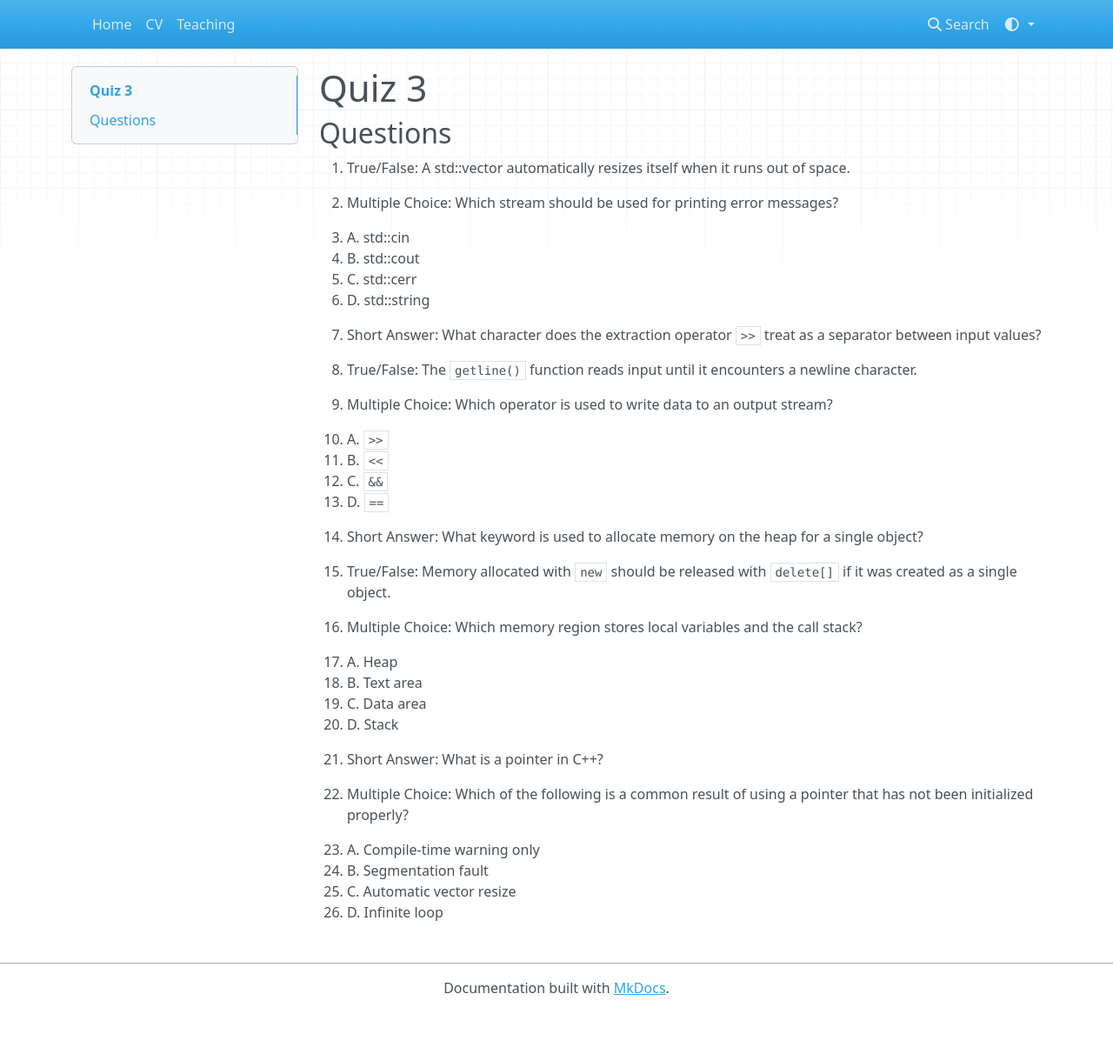
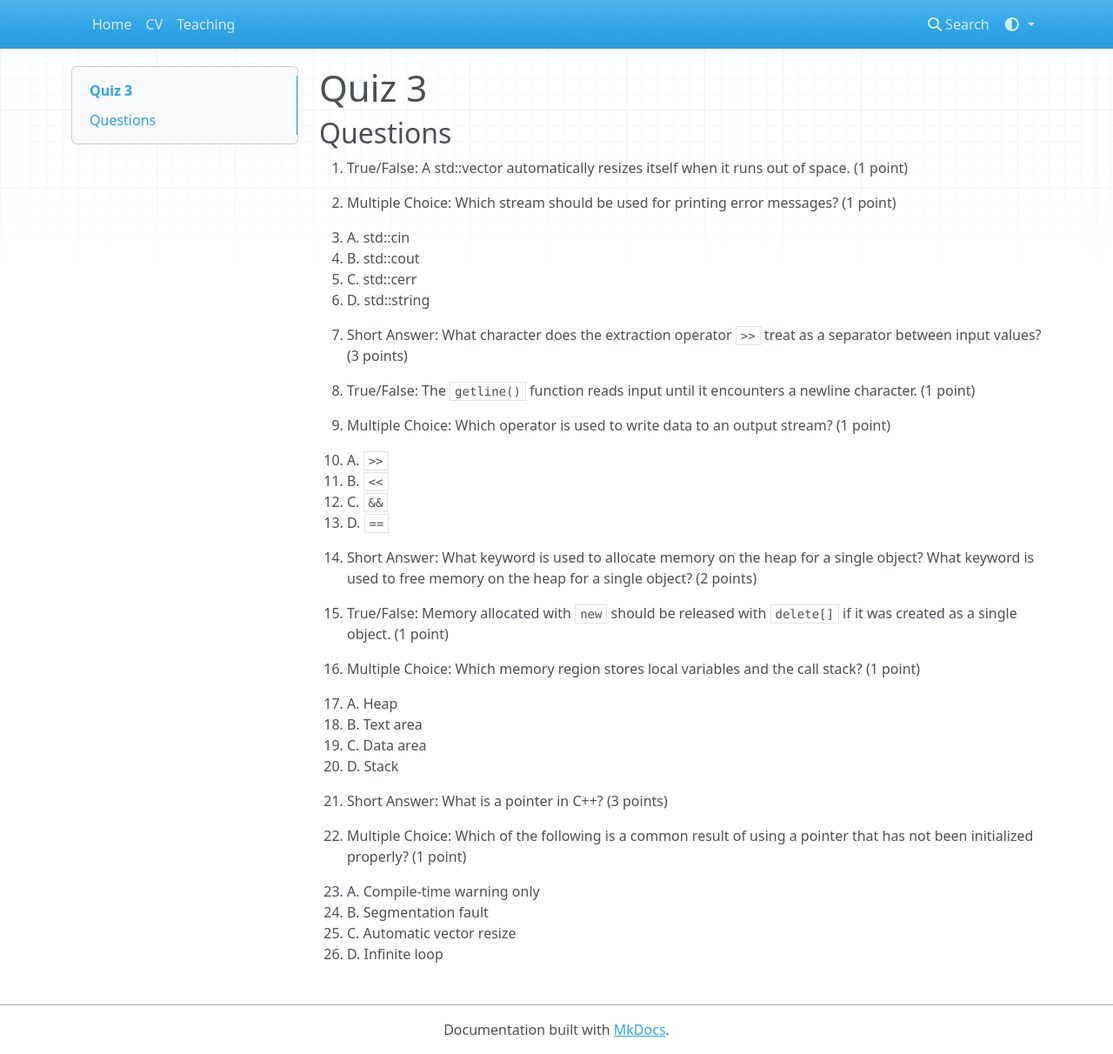
Before and after one commit to jsipahio/jsipahio.github.io, an MkDocs documentation site: the page built from docs/DSA/ch3/quiz3.md, in a window 1280 px wide and 1212 px high. Shown: the whole window at 87% size. Built offline with MkDocs 1.6.1, drawn with Linux system fonts in a browser that asks for light colours; nearby versions of some CDN libraries.

Commit message:
Add quizzes for DSA

```diff
--- a/docs/DSA/ch3/quiz3.md
+++ b/docs/DSA/ch3/quiz3.md
@@ -2,37 +2,37 @@
 
 ## Questions
 
-1. True/False: A std::vector automatically resizes itself when it runs out of space.
+1. True/False: A std::vector automatically resizes itself when it runs out of space. (1 point)
 
-2. Multiple Choice: Which stream should be used for printing error messages?
+2. Multiple Choice: Which stream should be used for printing error messages? (1 point)
    - A. std::cin
    - B. std::cout
    - C. std::cerr
    - D. std::string
 
-3. Short Answer: What character does the extraction operator `>>` treat as a separator between input values?
+3. Short Answer: What character does the extraction operator `>>` treat as a separator between input values? (3 points)
 
-4. True/False: The `getline()` function reads input until it encounters a newline character.
+4. True/False: The `getline()` function reads input until it encounters a newline character. (1 point)
 
-5. Multiple Choice: Which operator is used to write data to an output stream?
+5. Multiple Choice: Which operator is used to write data to an output stream? (1 point)
    - A. `>>`
    - B. `<<`
    - C. `&&`
    - D. `==`
 
-6. Short Answer: What keyword is used to allocate memory on the heap for a single object?
+6. Short Answer: What keyword is used to allocate memory on the heap for a single object? What keyword is used to free memory on the heap for a single object? (2 points)
 
-7. True/False: Memory allocated with `new` should be released with `delete[]` if it was created as a single object.
+7. True/False: Memory allocated with `new` should be released with `delete[]` if it was created as a single object. (1 point)
 
-8. Multiple Choice: Which memory region stores local variables and the call stack?
+8. Multiple Choice: Which memory region stores local variables and the call stack? (1 point)
    - A. Heap
    - B. Text area
    - C. Data area
    - D. Stack
 
-9. Short Answer: What is a pointer in C++?
+9. Short Answer: What is a pointer in C++? (3 points)
 
-10. Multiple Choice: Which of the following is a common result of using a pointer that has not been initialized properly?
+10. Multiple Choice: Which of the following is a common result of using a pointer that has not been initialized properly? (1 point)
    - A. Compile-time warning only
    - B. Segmentation fault
    - C. Automatic vector resize
```
Also changed, not shown: docs/DSA/ch1/quiz1.md (added, +47 -0 lines), docs/DSA/ch4/quiz4.md (+10 -10 lines), docs/DSA/ch5/quiz5.md (added, +28 -0 lines), docs/DSA/ch7/quiz6.md (added, +34 -0 lines), docs/DSA/ch8/quiz7.md (added, +32 -0 lines).
